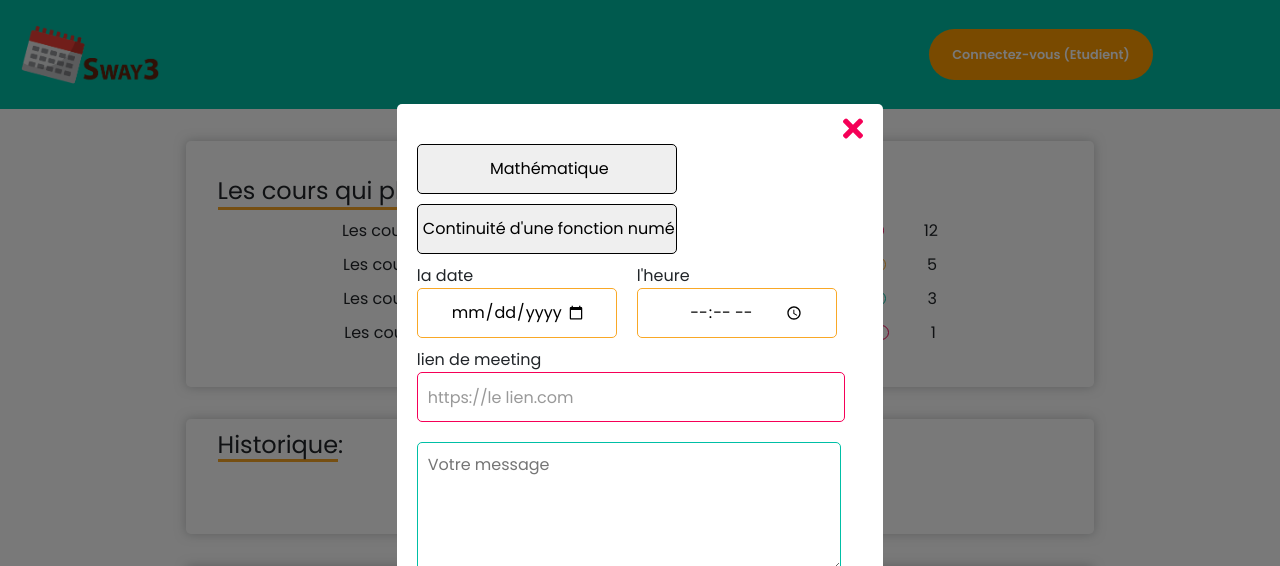
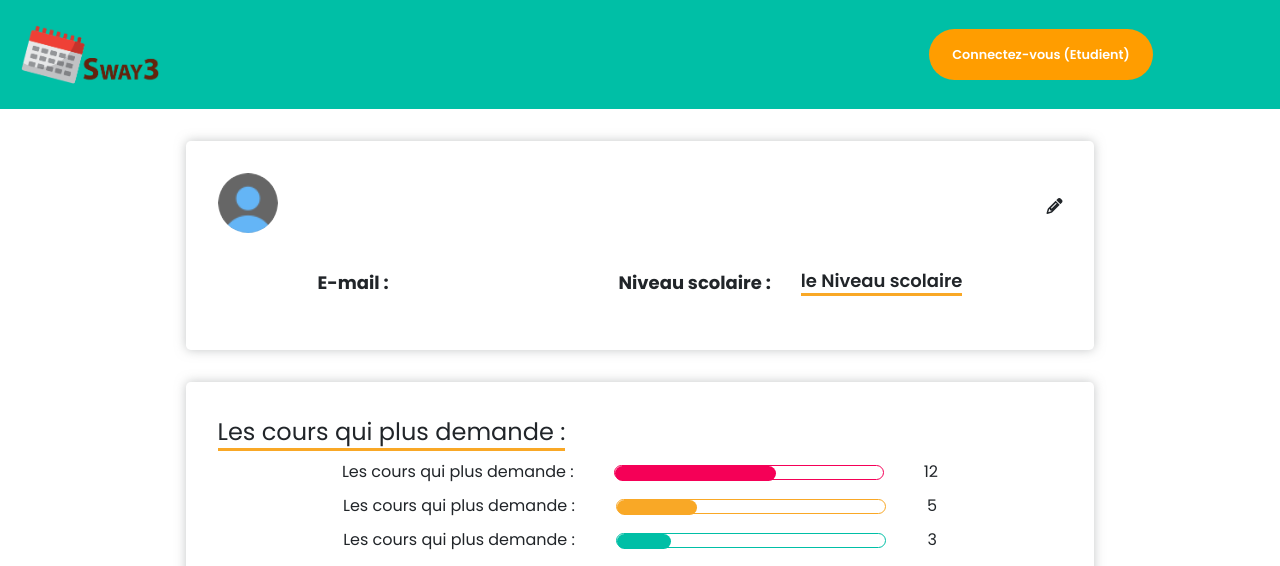
Before and after one commit to adamkhairi/Web-Souai3, a PHP site: page /Teacher.php in a window 1280 px wide. Shown: the top 566 px of the page. Run offline with PHP 8.4, Linux system fonts and the light colour scheme; some libraries are stand-ins or nearby versions; grey boxes are pictures that could not be loaded.

Commit message:
add teacher  prfil

```diff
--- a/Teacher.php
+++ b/Teacher.php
@@ -9,12 +9,65 @@
     <link href="https://fonts.googleapis.com/css2?family=Poppins:wght@300;400&display=swap" rel="stylesheet">
 
 </head>
-
 <body style="font-family: 'Poppins', sans-serif;">
-
 <?php
 include('navbar.php');
+require("connexion.php");
+session_start();
 ?>
+   <div class="containers">
+        <div class="check">
+            <div class="name-and-pen">
+                <div class="name-img d-flex justify-content-center">
+                    <img class="profil_img" src="src/img/account.png" alt="">
+                    <h2 class="mt-4 ml-4">
+                        <?php
+                        if (!empty($_SESSION['mail'])) {
+                            echo($_SESSION['firstName'] . ' ' . $_SESSION['lastName']);
+                        };
+                        ?>
+                    </h2>
+                </div>
+                <div class="pen_for_modify">
+                    <i class="fas fa-pencil-alt"></i>
+                </div>
+            </div>
+            <div class="inputs d-flex flex-row justify-content-around aline-items-baseline">
+                <div>
+                    <h5 class='font-weight-bold bBottom'>E-mail : </h5>
+                    <h4 class='ml-4'>
+                        <?php
+                        if (!empty($_SESSION['mail'])) {
+                            echo(' ' . $_SESSION['mail']);
+                        };
+                        ?></h4>
+                </div>
+                <div>
+                    <?php
+                    if (!empty($_SESSION['mail'])) {
+                        $usermail = $_SESSION['mail'];
+                        // afficher un message
+                        echo
+                            "
+                <h5 class=\"font-weight-bold bBottom mr-4\">la matiere : </h5>
+                <h4> " .   $_SESSION['matiere'] . "</h4>
+
+                ";
+                    } else {
+                        echo "
+                      <h5 class=\"font-weight-bold bBottom mr-4\">Niveau scolaire : </h5>
+                <h4>le Niveau scolaire</h4>
+                      ";
+                    };
+                    ?>
+
+
+                </div>
+            </div>
+
+        </div>
+    </div>
+</div>
 
    <div class="containers">
         <div class="chart">
@@ -49,7 +102,7 @@
     </div>
     <div class="containers">
         <h2 class="historique">Historique:</h2>
-        <h5 class="activité">aucun activité</h5>
+        <h5 class="activité">aucune activité</h5>
     </div>
     <div class="agenda">
         <iframe src="https://calendar.google.com/calendar/embed?src=minanon77%40gmail.com&ctz=Africa%2FCasablanca"
@@ -64,7 +117,7 @@
 
 
 
-    <div  id="pop-up-add_events" class="pop-up-add_events">
+    <div style="display :none;"  id="pop-up-add_events" class="pop-up-add_events">
 
         <div class="pop-up-add_event">
             <div class="clouse">
--- a/login.php
+++ b/login.php
@@ -37,18 +37,17 @@
 
 
     elseif ($_POST["userType"] == "teacher") {
-        $requete = "SELECT * FROM benevole where
-                   mailbenevole = '" . $your_email . "' and passwordbenevole = '" . hash('sha256', $password) . "' ";
+        $requete = "SELECT c.nombenevole , c.mailbenevole, c.prenombenevole , c.passwordbenevole , b.idmatiere , b.nommatiere FROM benevole c INNER JOIN matiere b ON b.idmatiere = c.idmatiere WHERE c.mailbenevole = '" . $your_email . "' and c.passwordbenevole = '" . hash('sha256', $password) . "' ;";
         $exec_requete = mysqli_query($conn, $requete);
         $reponse = mysqli_fetch_array($exec_requete);
 
         if (!empty($reponse['mailbenevole'])) // nom d'utilisateur et mot de passe correctes
         {
-//            $_SESSION['your_email'] = $your_email;
             $_SESSION['firstName'] = $reponse['nombenevole '];
             $_SESSION['lastName'] = $reponse['prenombenevole'];
             $_SESSION['mail'] = $reponse['mailbenevole'];
             $_SESSION['password'] = $reponse['passwordbenevole'];
+            $_SESSION['matiere'] = $reponse['nommatiere'];
 
             echo($reponse);
             header('Location: Teacher.php');
```
